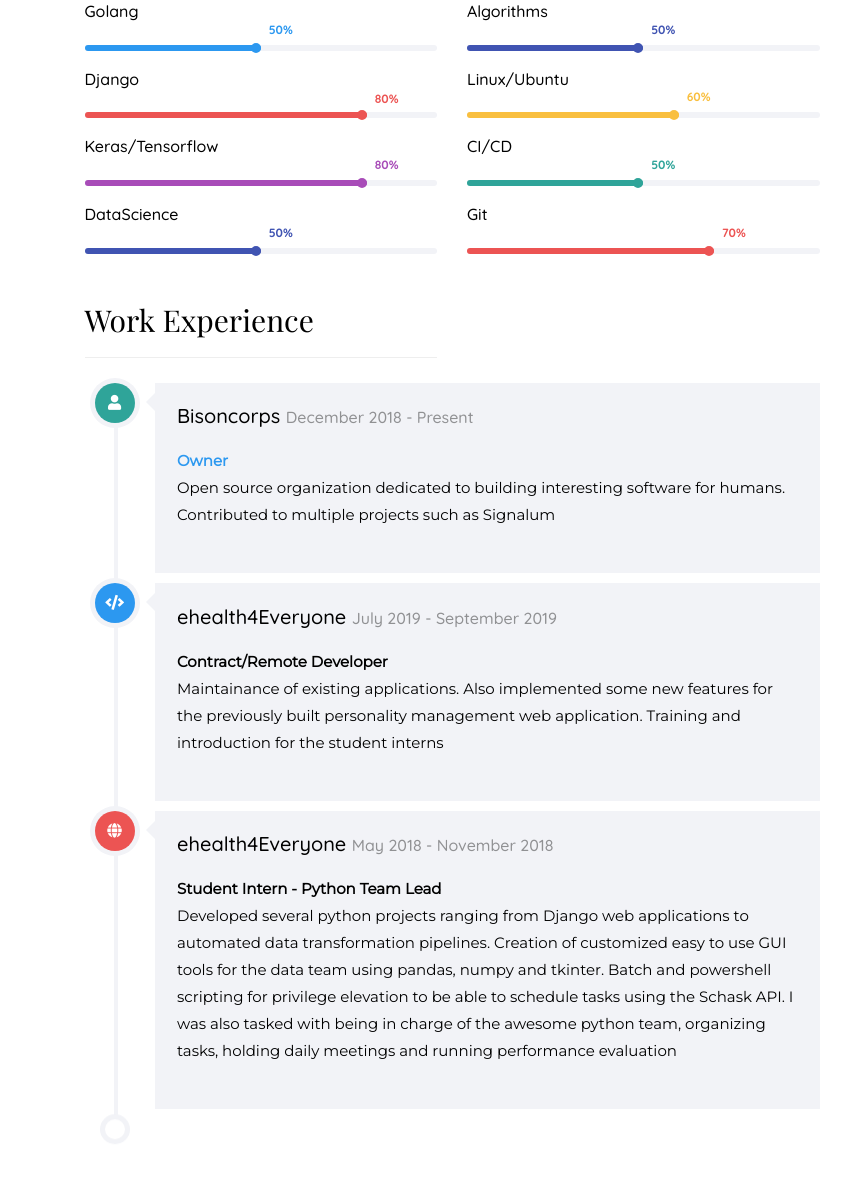
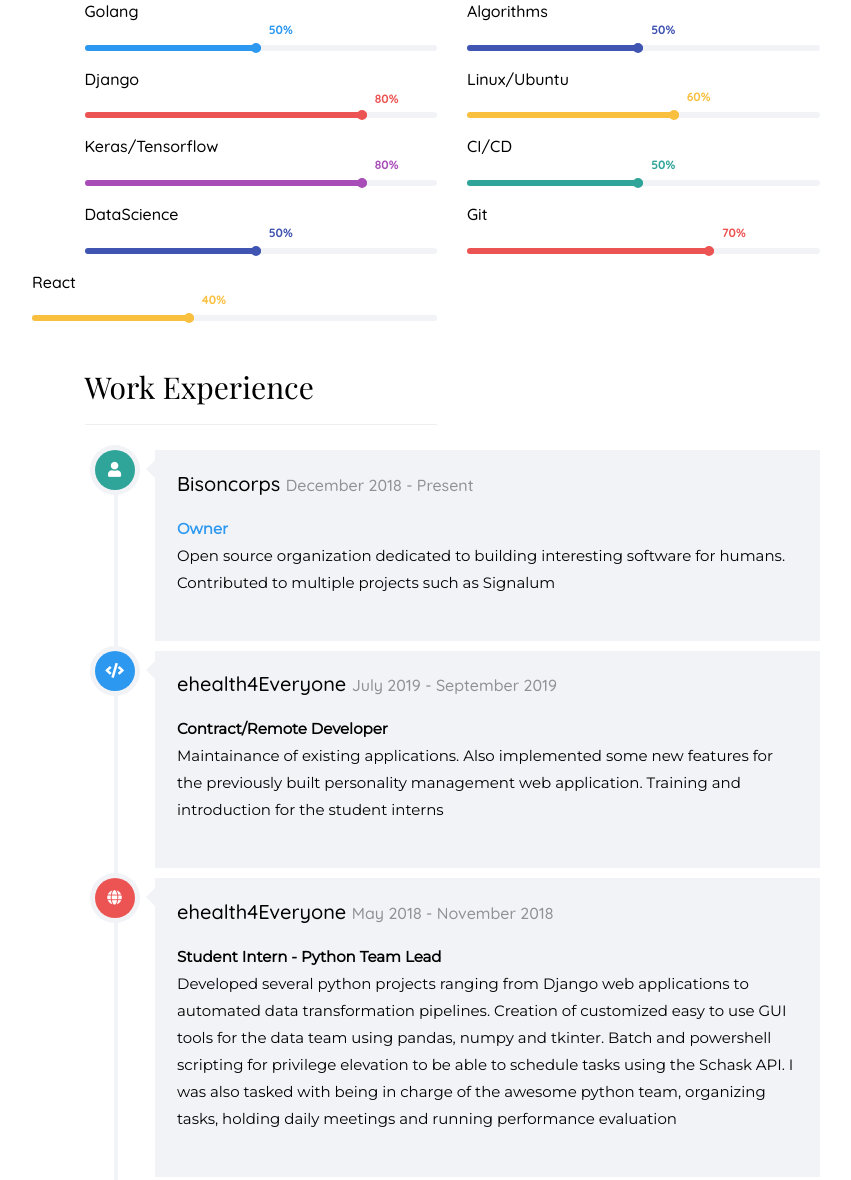
Before and after one commit to deven96/deven96.github.io, a plain HTML site: page index.html in a window 1280 px wide. Shown: the part 1048-2228 px from the top of the page, without its empty margins (338-1189 px from the left). Drawn offline with nearby package versions, Linux system fonts and the light colour scheme; a web font is replaced by a local one.

Commit message:
Added React

```diff
--- a/index.html
+++ b/index.html
@@ -258,6 +258,17 @@
                         </div>
                      </div>
                   </div>
+                  <div class="col-md-6 animate-box" data-animate-effect="fadeInLeft">
+                  <div class="progress-wrap">
+                     <h3 style="font-weight: 500;">React</h3>
+                     <div class="progress">
+                        <div class="progress-bar color-3" role="progressbar" aria-valuenow="40"
+                           aria-valuemin="0" aria-valuemax="100" style="width:40%">
+                           <span>40%</span>
+                        </div>
+                     </div>
+                  </div>
+               </div>
                </section>
                <!--------------Work Experience----------->
                <section class="colorlib-experience" data-section="experience">
```
